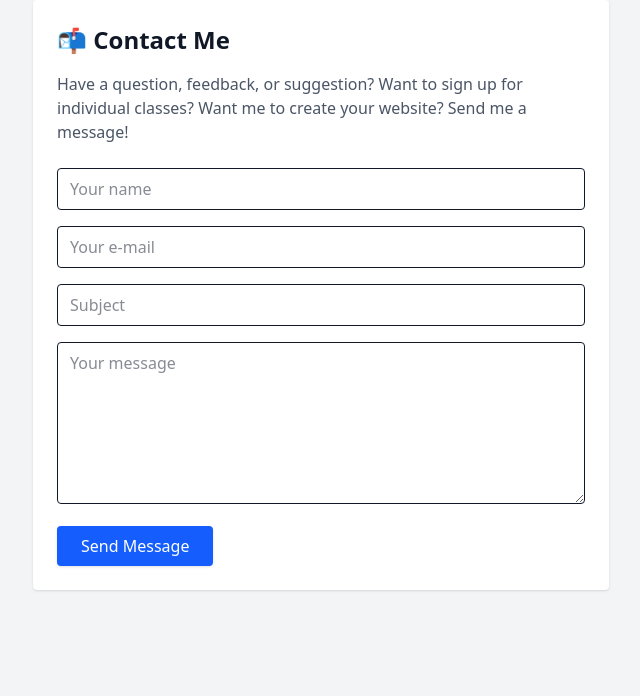
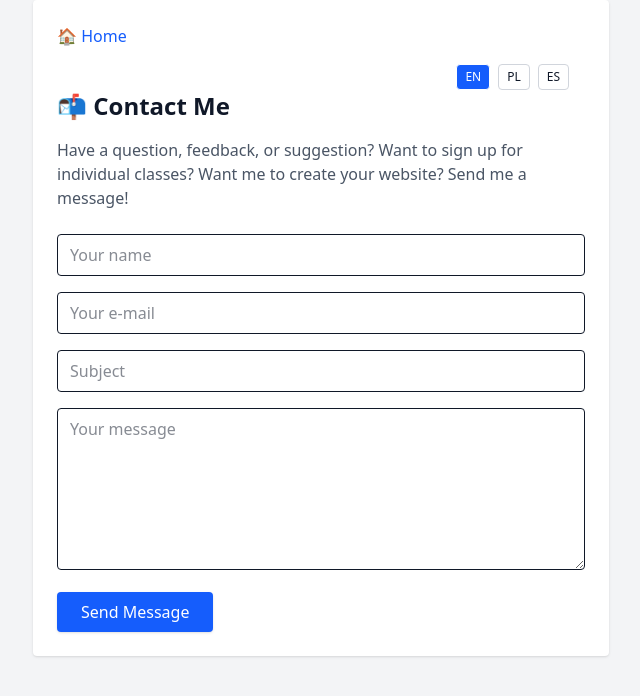
Before and after one commit to Ania58/Pronunciation-App-Frontend, a React (Vite) app: page /contact in a window 1280 px wide. Shown: the top 696 px of the page, without its empty margins (319-959 px from the left). Built offline with nearby package versions, Linux system fonts and the light colour scheme; no server answers.

Commit message:
feat: add Home link and LanguageSwitcher to ContactPage header

```diff
--- a/src/pages/ContactPage.tsx
+++ b/src/pages/ContactPage.tsx
@@ -1,6 +1,8 @@
 import { useState } from 'react';
 import { api } from '../services/api';
 import { useTranslation } from 'react-i18next';
+import { Link } from 'react-router-dom';
+import LanguageSwitcher from '../components/LanguageSwitcher';
 
 export default function ContactPage() {
   const { t } = useTranslation();
@@ -41,6 +43,12 @@ export default function ContactPage() {
 
   return (
     <div className="max-w-xl mx-auto p-6 bg-white rounded shadow">
+      <div className="flex justify-between items-center mb-4">
+        <Link to="/" className="text-blue-600 hover:underline">
+          🏠 {t('home')}
+        </Link>
+      </div>
+      <LanguageSwitcher />
       <h1 className="text-2xl font-bold mb-4">{t('contact.title')}</h1>
       <p className="mb-6 text-gray-600">
         {t('contact.description')}
```
